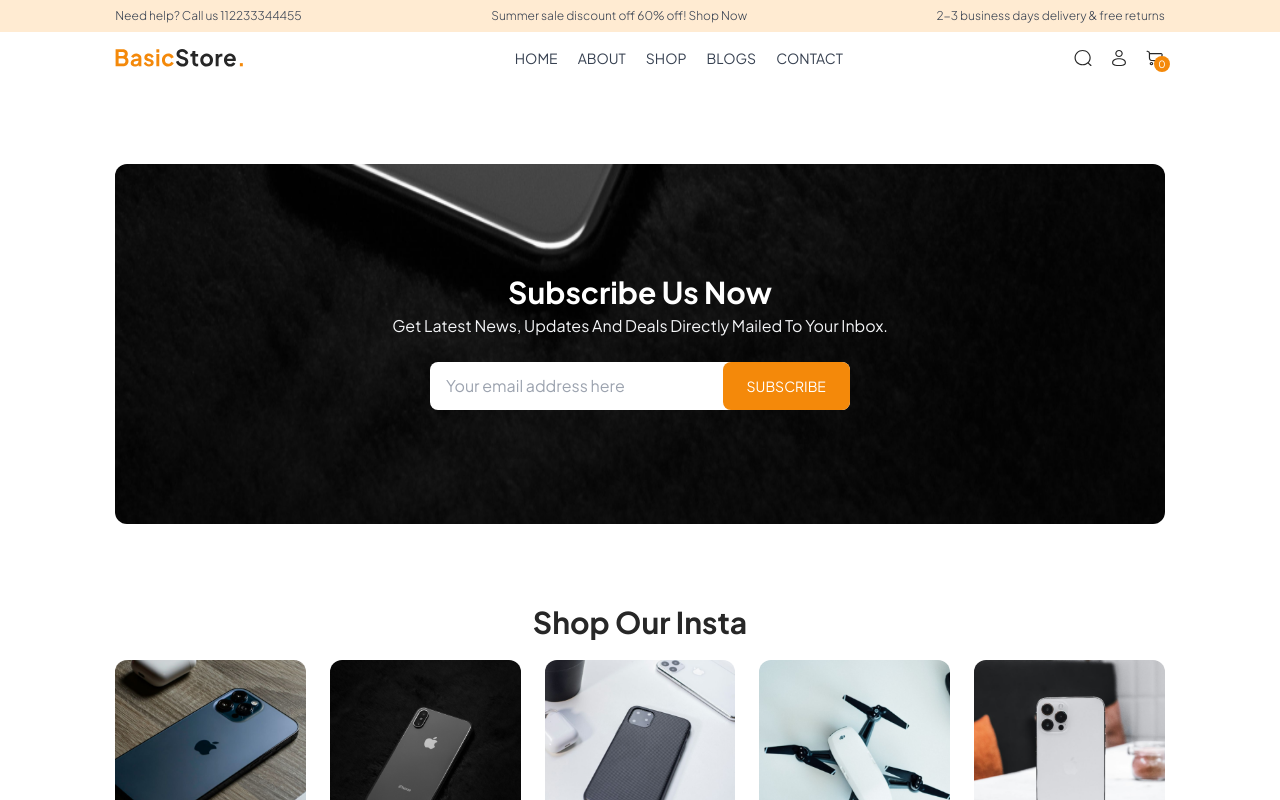
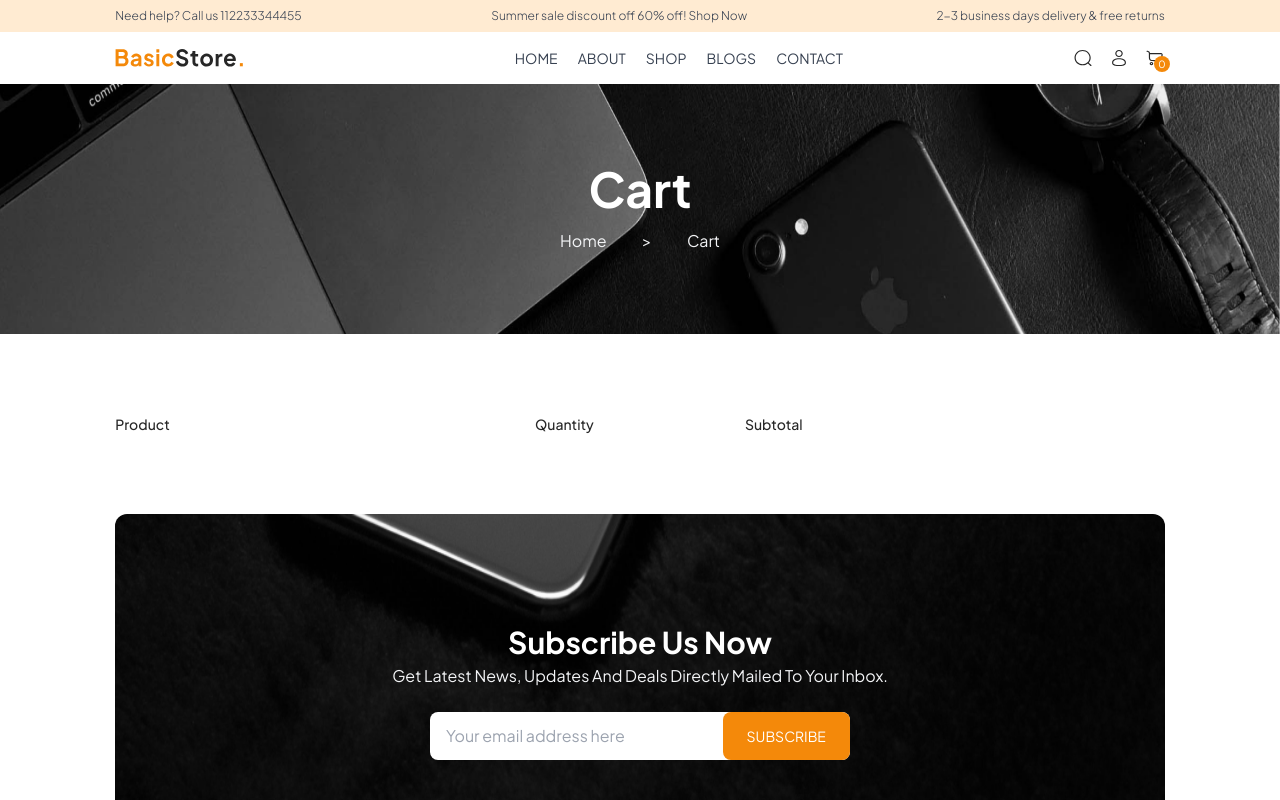
Before and after one commit to Omowunmikamil/BasicStore, a React (Vite) app in the folder frontend/: page /cart in a window 1280 px wide. Shown: the top 800 px of the page. Built offline with nearby package versions, Linux system fonts and the light colour scheme.

Commit message:
Add Cart page and integrate routing; include cart icon SVG

```diff
--- a/frontend/src/App.jsx
+++ b/frontend/src/App.jsx
@@ -17,6 +17,7 @@ import NewsTeller from "./components/NewsTeller";
 import InstaShop from "./components/InstaShop";
 import SearchBar from "./components/SearchBar";
 import Order from "./pages/Order";
+import Cart from "./pages/Cart";
 
 const App = () => {
   return (
@@ -38,6 +39,7 @@ const App = () => {
           <Route path="/product/:productId" element={<Product />} />
           <Route path="/place-order" element={<PlaceOrder />} />
           <Route path="/order" element={<Order />} />
+          <Route path="/cart" element={<Cart />} />
         </Routes>
         <NewsTeller />
         <InstaShop />
--- /dev/null
+++ b/frontend/src/pages/Cart.jsx
@@ -0,0 +1,77 @@
+import React, { useContext, useEffect, useState } from "react";
+import { ShopContext } from "../context/ShopContext";
+import HerderBanner from "../components/HerderBanner";
+
+const Cart = () => {
+  const { products, cartItems, currency, updateQuantity, navigate } =
+    useContext(ShopContext);
+
+  const [cartData, setCartData] = useState([]);
+
+  useEffect(() => {
+    const tempCartData = [];
+
+    for (const items in cartItems) {
+      for (const item in cartItems[items]) {
+        if (cartItems[items][item]) {
+          tempCartData.push({
+            _id: items,
+            color: item,
+            quantity: cartItems[items][item],
+          });
+        }
+      }
+    }
+
+    setCartData(tempCartData);
+  }, [cartItems]);
+
+  return (
+    <div className="">
+      <HerderBanner h1={"Cart"} text1={"Home"} text2={"Cart"} href={"/cart"} />
+
+      <div className="mt-20 px-4 sm:px-[5vw] md:px-[7vw] lg:px-[9vw]">
+        <div className="grid grid-cols-[2fr_1fr_1fr_1fr]">
+          <p className="font-medium text-sm text-text">Product</p>
+          <p className="font-medium text-sm text-text">Quantity</p>
+          <p className="font-medium text-sm text-text">Subtotal</p>
+        </div>
+
+        {cartData.map((item, index) => {
+          const productData = products.find(
+            (product) => product._id === item._id
+          );
+          return (
+            <div
+              key={index}
+              className="text-gray-700 border-t border-b py-4 grid grid-cols-[4fr_0.5fr_0.5fr] sm:grid-cols-[4fr_2fr_0.5fr] items-center gap-4"
+            >
+              {/* Product image and info */}
+              <div className="flex items-start gap-6">
+                <img
+                  src={productData.image}
+                  alt={productData.name}
+                  className="w-16 sm:w-20"
+                />
+              </div>
+              <div className="">
+                <p className="text-sm sm:text-lg font-medium">
+                  {productData.name}
+                </p>
+                <div className="flex items-center gap-5 mt-2">
+                  <p className="">
+                    {currency}
+                    {productData.price}
+                  </p>
+                  <p className=""></p>
+                </div>
+              </div>
+            </div>
+          );
+        })}
+      </div>
+    </div>
+  );
+};
+
+export default Cart;
```
Also changed, not shown: frontend/src/assets/cart-cross-outline.svg (added).
